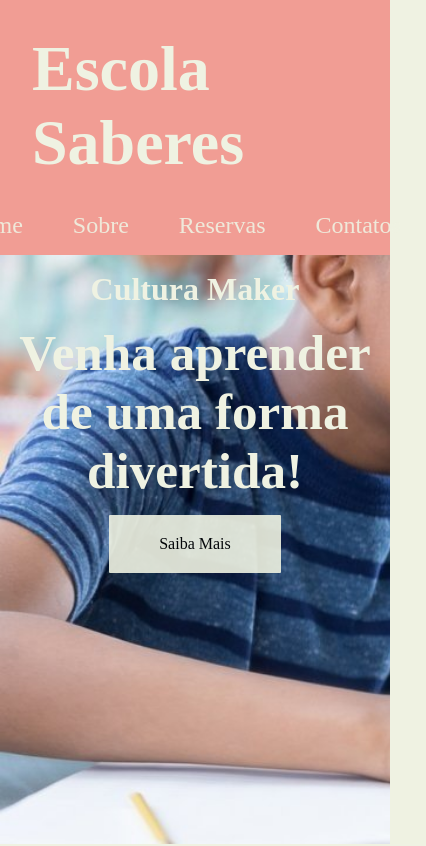
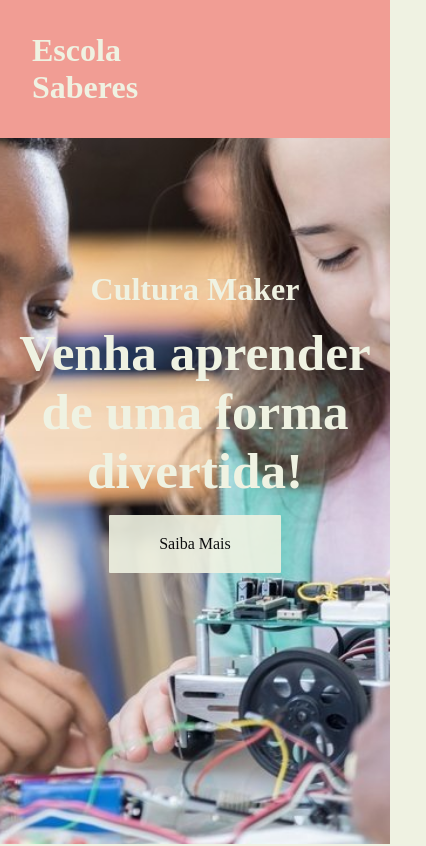
Before and after one commit to olivmarcos/desafios-Web, a plain HTML site: page EscolaSaberes/index.html in a window 390 px wide. Shown: the top 846 px of the page, 426 px wide, since content can reach past the window. Drawn offline with Linux system fonts and the light colour scheme.

Commit message:
Tentando resolver o responsivo

```diff
--- a/EscolaSaberes/css/style.css
+++ b/EscolaSaberes/css/style.css
@@ -10,36 +10,39 @@ body {
 }
 /* HEADER */
 .logo {
-  font-size: 4rem;
+  font-size: 2rem;
   margin: 2rem;
-  display: flex;
+  max-width: 200px;
+  /*display: flex;
   justify-content: center;
-  align-items: center;
+  align-items: center;*/
 }
 
 header {
   background-color: #f19d94;
   color: #eff2e2;
   display: flex;
-  justify-content: space-between;
+  /* justify-content: space-between;*/
   position: absolute;
-  width: 100%;
+  width: 100vw;
 }
 
 header nav {
+  max-width: calc(100vw - 250px);
   display: flex;
   font-size: 2rem;
   display: flex;
-  justify-content: center;
+  justify-content: space-between;
   align-items: center;
 }
 
 header nav a:hover {
   background-color: #ff8984;
 }
+
 header li {
   list-style: none;
-  padding: 0 25px;
+  /*padding: 0 25px;*/
   color: #eff2e2;
 }
 
@@ -62,14 +65,13 @@ a:hover {
   opacity: 1;
 }
 
-@media (max-width: 700px) {
+@media (max-width: 640px) {
   header {
     flex-direction: column;
   }
   header nav {
-    display: flex;
     font-size: 1.5rem;
-    display: flex;
+    display: none;
     justify-content: center;
     align-items: center;
     margin-bottom: 1rem;
@@ -80,6 +82,7 @@ a:hover {
 .hero {
     background-image: url(../img/robotica-getty-images.jpg);
     background-size: cover;
+    background-position: center center;
     min-height: 100vh;
     color: #eff2e2;
     display: flex;
```
